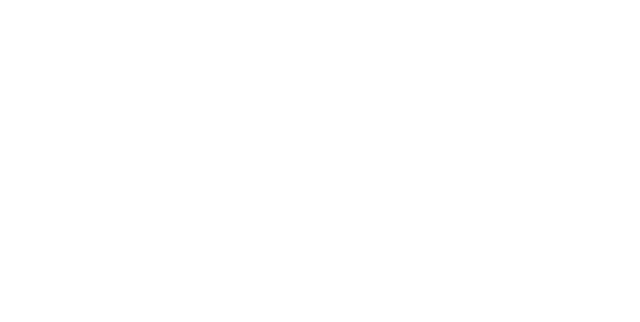
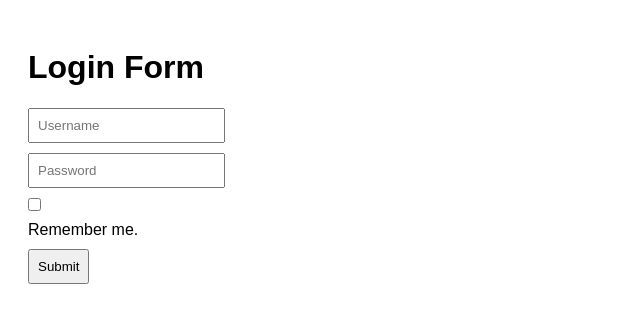
Before and after one commit to acciojob/remember-me-login-form-Aman13052002, a website: page main.html in a window 1280 px wide. Shown: the whole page, without its empty margins (0-640 px from the left). Drawn offline with Linux system fonts and the light colour scheme.

Commit message:
created a submission

```diff
--- a/main.html
+++ b/main.html
@@ -8,6 +8,41 @@
 
 <body>
 	<!-- the entire body must be written by student -->
+	<h1>Login Form</h1>
+
+  <form id="loginForm">
+
+    <input
+      type="text"
+      placeholder="Username"
+      id="username"
+    />
+
+    <input
+      type="password"
+      placeholder="Password"
+      id="password"
+    />
+
+    <label>
+      <input
+        type="checkbox"
+        id="checkbox"
+      />
+      Remember me.
+    </label>
+
+    <input
+      type="submit"
+      id="submit"
+      value="Submit"
+    />
+
+  </form>
+
+  <button id="existing">
+    Login as existing user
+  </button>
     <script type="text/javascript" src="./script.js">
 </script>
 
--- a/script.js
+++ b/script.js
@@ -1 +1,67 @@
 //your JS code here. If required.
+const form = document.getElementById("loginForm");
+
+    const usernameInput =
+      document.getElementById("username");
+
+    const passwordInput =
+      document.getElementById("password");
+
+    const checkbox =
+      document.getElementById("checkbox");
+
+    const existingButton =
+      document.getElementById("existing");
+
+    // Check localStorage on page load
+    const savedUsername =
+      localStorage.getItem("username");
+
+    const savedPassword =
+      localStorage.getItem("password");
+
+    // Show existing user button if credentials exist
+    if (savedUsername && savedPassword) {
+      existingButton.style.display = "block";
+    }
+
+    // Form submit
+    form.addEventListener("submit", function (e) {
+
+      e.preventDefault();
+
+      const username = usernameInput.value;
+      const password = passwordInput.value;
+
+      alert(`Logged in as ${username}`);
+
+      // Save credentials
+      if (checkbox.checked) {
+
+        localStorage.setItem(
+          "username",
+          username
+        );
+
+        localStorage.setItem(
+          "password",
+          password
+        );
+
+      } else {
+
+        // Remove saved credentials
+        localStorage.removeItem("username");
+
+        localStorage.removeItem("password");
+      }
+    });
+
+    // Existing user login
+    existingButton.addEventListener("click", function () {
+
+      const savedUser =
+        localStorage.getItem("username");
+
+      alert(`Logged in as ${savedUser}`);
+    });
--- a/styles.css
+++ b/styles.css
@@ -1 +1,19 @@
 /*  your css code here. If applicable */
+body {
+      font-family: Arial, sans-serif;
+      padding: 20px;
+    }
+
+    form {
+      margin-bottom: 20px;
+    }
+
+    input {
+      display: block;
+      margin: 10px 0;
+      padding: 8px;
+    }
+
+    #existing {
+      display: none;
+    }
```
